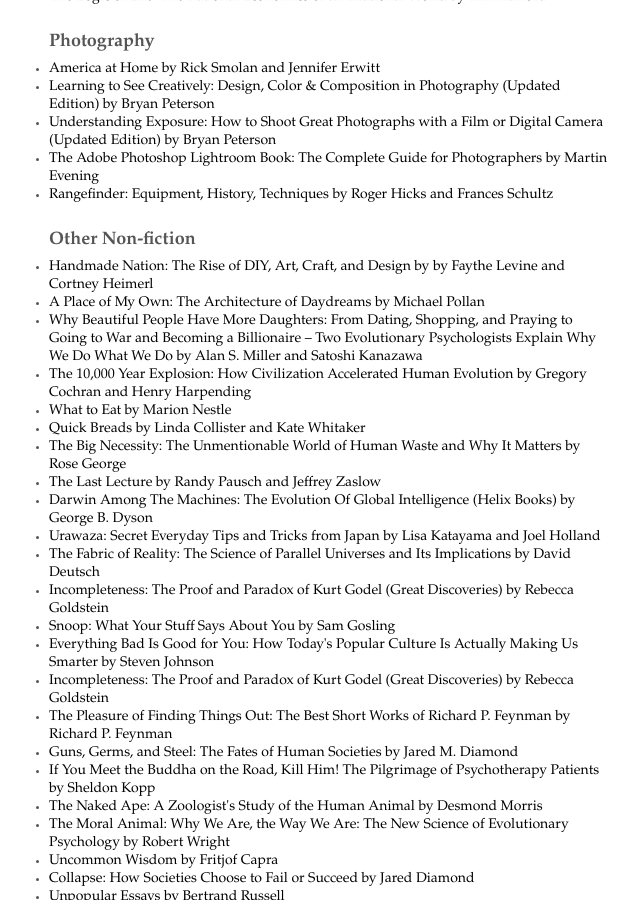
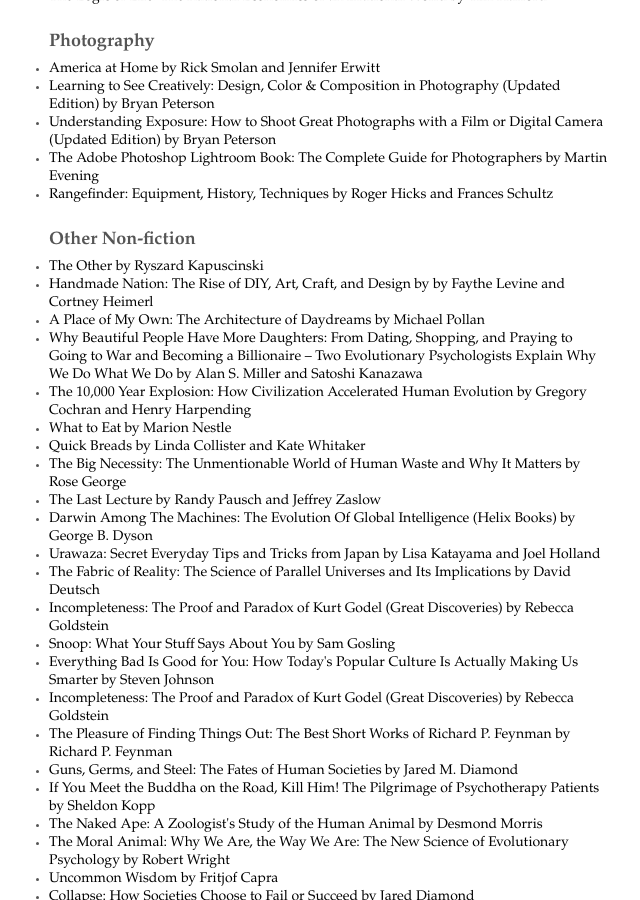
Before and after one commit to deepakjois/website, a Jekyll site: the page built from books/index.html, in a window 1280 px wide and 900 px high, scrolled down 5559 px. Shown: the whole window, without its empty margins (311-951 px from the left). Built offline with Jekyll 4.4.1, drawn with Linux system fonts in a browser that asks for light colours.

Commit message:
Added The Other

```diff
--- a/_includes/books_read.html
+++ b/_includes/books_read.html
@@ -261,6 +261,7 @@
 <h3>Other Non-fiction</h3>
 
 <ul id="non-fiction-other">
+  <li class="in_2009"><a href="http://www.amazon.com/Other-Ryszard-Kapuscinski/dp/1844673286">The Other  by Ryszard Kapuscinski</a></li>
   <li class="in_2009"><a href="http://www.amazon.com/Handmade-Nation-Rise-Craft-Design/dp/1568987870">Handmade Nation: The Rise of DIY, Art, Craft, and Design by by Faythe Levine and Cortney Heimerl</a></li>
   <li class="in_2009"><a href="http://amazon.com/dp/0143114743">A Place of My Own: The Architecture of Daydreams by Michael Pollan</a></li>
   <li class="in_2009"><a href="http://amazon.com/dp/B001BSSIF4">Why Beautiful People Have More Daughters: From Dating, Shopping, and Praying to Going to War and Becoming a Billionaire – Two Evolutionary Psychologists Explain Why We Do What We Do by Alan S. Miller and Satoshi Kanazawa</a></li>
```
